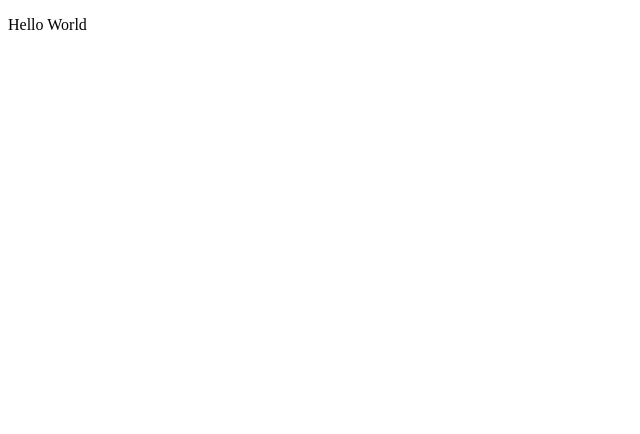
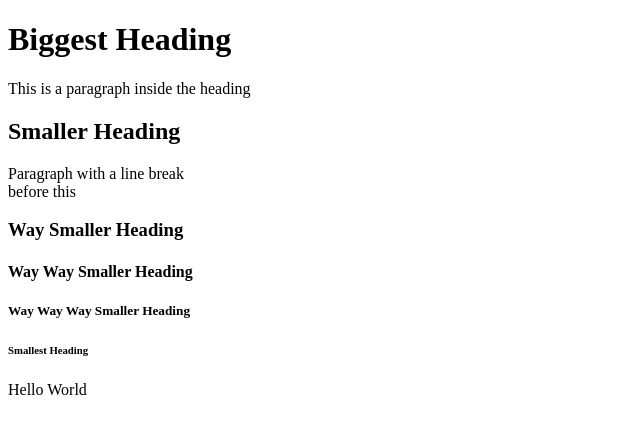
Before and after one commit to Rishbhish1/Web-, a plain HTML site: page HTML/helloworld.html in a window 1280 px wide. Shown: the whole page, without its empty margins (0-640 px from the left). Drawn offline with Linux system fonts and the light colour scheme.

Commit message:
Addition of  Headings and Paragraphs

```diff
--- a/HTML/helloworld.html
+++ b/HTML/helloworld.html
@@ -6,6 +6,15 @@
     </head>
 
     <body>
+        <h1>Biggest Heading</h1>
+        <p>This is a paragraph inside the heading</p>
+        <h2>Smaller Heading</h2>
+        <p>Paragraph with a line break <br> before this</p>
+        <h3>Way Smaller Heading</h3>
+        <h4>Way Way Smaller Heading</h4>
+        <h5>Way Way Way Smaller Heading</h5>
+        <h6>Smallest Heading</h6>
         <p>Hello World</p>
+
     </body>
 </html>
```
